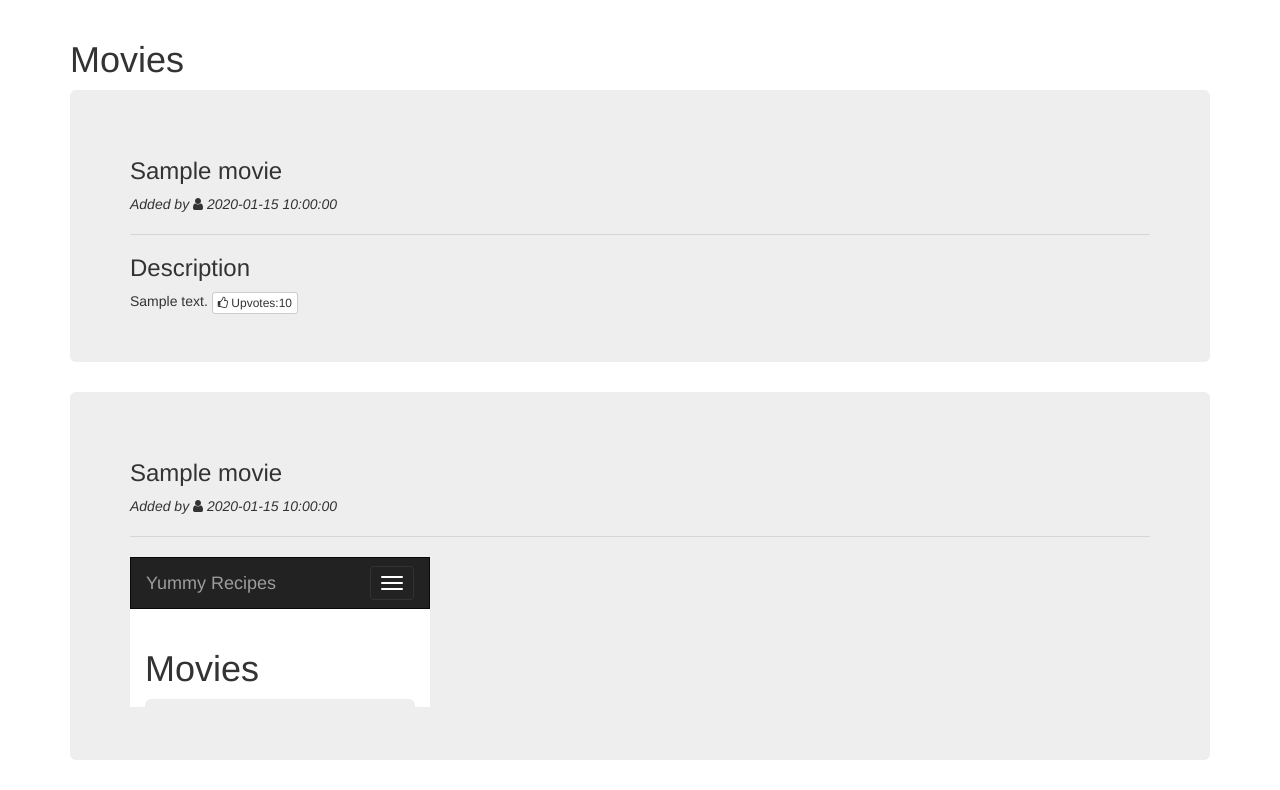
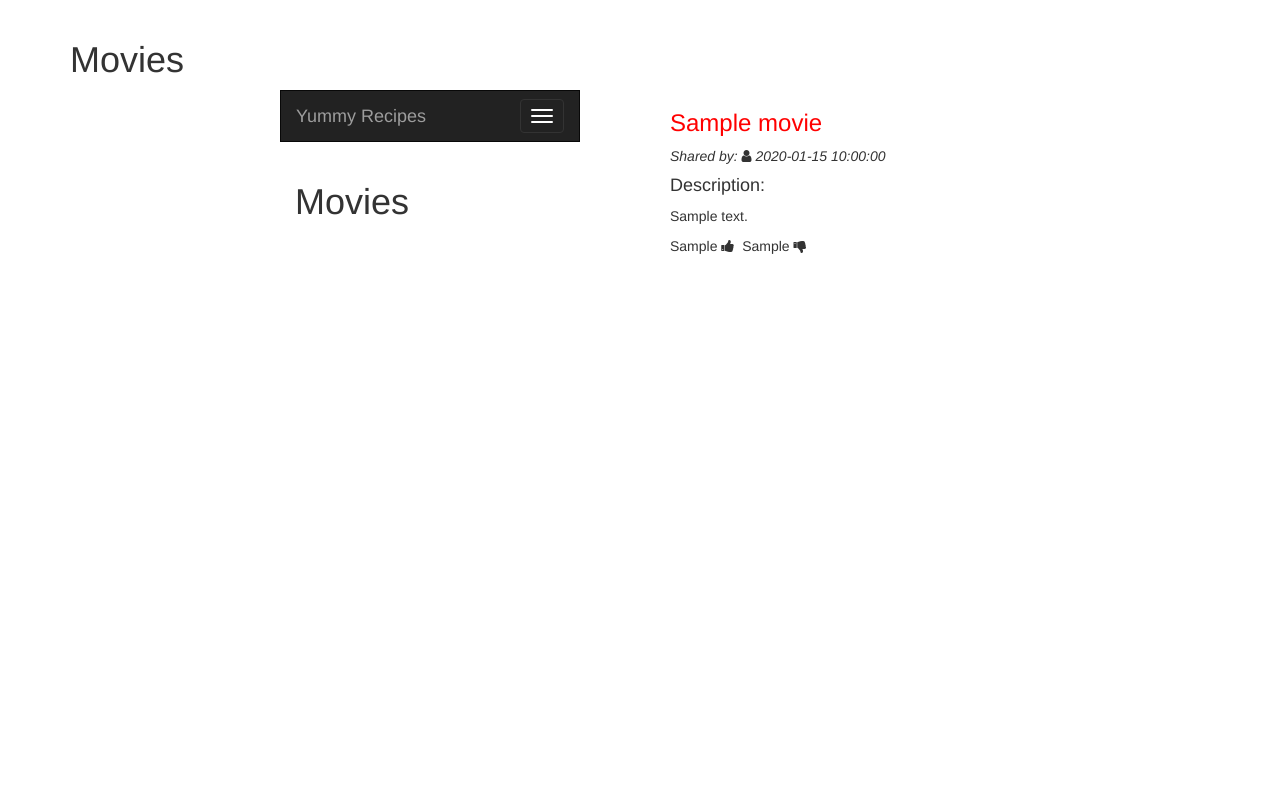
Before and after one commit to engineerkintu/Video-Share, a Python web app: template templates/movies.html in a window 1280 px wide. Shown: the part 52-842 px from the top of the page. After the commit the page ends 306 px from the top, so only its background shows below. Run offline with Jinja, Linux system fonts and the light colour scheme; the template is opened without the code that fills it: most values are stand-ins (such as "Sample title", 1, 10 or a date in 2020); some libraries are stand-ins or nearby versions.

Commit message:
Add files via upload
I  needed to handle movie votes

```diff
--- a/templates/movies.html
+++ b/templates/movies.html
@@ -3,34 +3,29 @@
 {%block body%}
 <h1>Movies</h1>
 
-{% for movie in new_movies%}
-<div class="jumbotron">
-    <h3>{{movie.title}}</h3>
-    <em>Added by <span class="fa fa-user"></span> {{movie.created_by}}
-    </em>
+	{% for movie in all_movies%}
+	<div class ="container">
+	    <div class="row">
+	        <div class="col-sm-2"></div>
+	        <div class="col-sm-4">
+                <p> <iframe src="{{movie.link}}" frameborder="0"></iframe></p>
+	        </div>
+	        <div class="col-sm-4">
 
-    <hr>
-    <div>
-        <h3>Description</h3>
-        {{movie.description}}
-        <div class="btn-group">
-            <button type="button" class="btn btn-default btn-xs"><span class="fa fa-thumbs-o-up"></span> Upvotes:{{movie.votes}}</button>
-        </div>
-    </div>
-    </div>
+                    <h3  style="color:red;">{{movie.title}}</h3>
+                    <em>Shared by: <span class="fa fa-user"></span> {{movie.created_by}}</em>
+                    <h4>Description:</h4><p>{{movie.details}}</p>
+                     {{new_votes.getupVote()}}&nbsp;<i class="fa fa-thumbs-up"></i>&nbsp;&nbsp;{{new_votes.getdownVote}}&nbsp;<i class="fa fa-thumbs-down"></i>
+
+
+	        </div>
+	        <div class="col-sm-2"></div>
+	    </div>
+	</div>
+
 {%endfor%}
 
-{% for movie in all_movies%}
-<div class="jumbotron">
-<h3>{{movie.title}}</h3>
-<em>Added by <span class="fa fa-user"></span> {{movie.created_by}}</em>
 
-<hr>
 
-<div>
-    <iframe src="{{movie.link}}" frameborder="0"></iframe>
-</div>
-</div>
-{%endfor%}
 
 {%endblock%}
```
